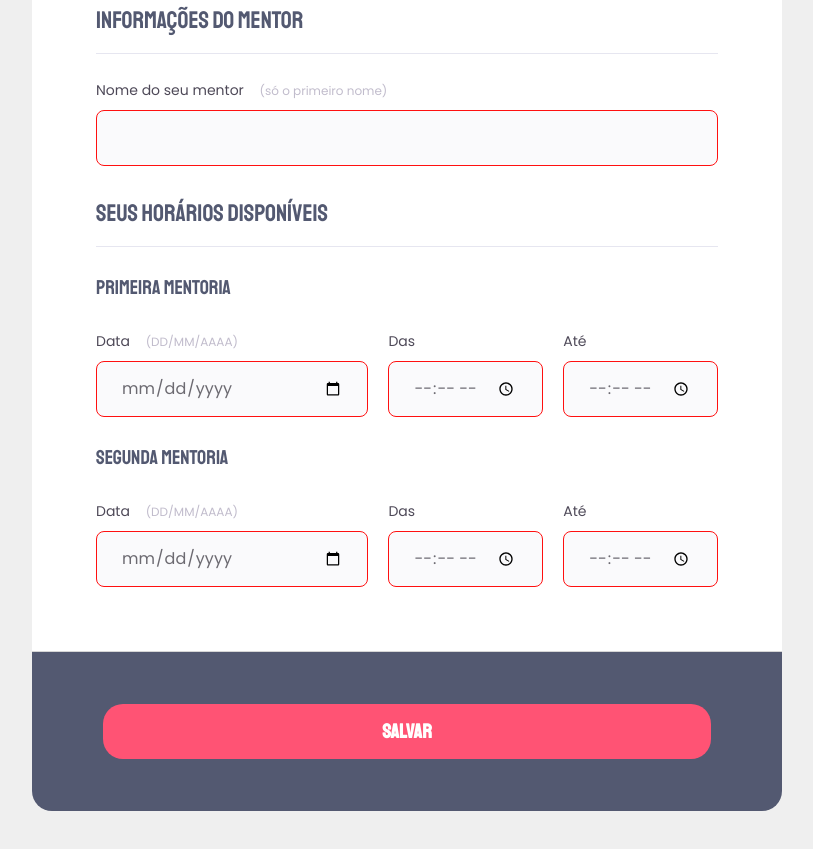
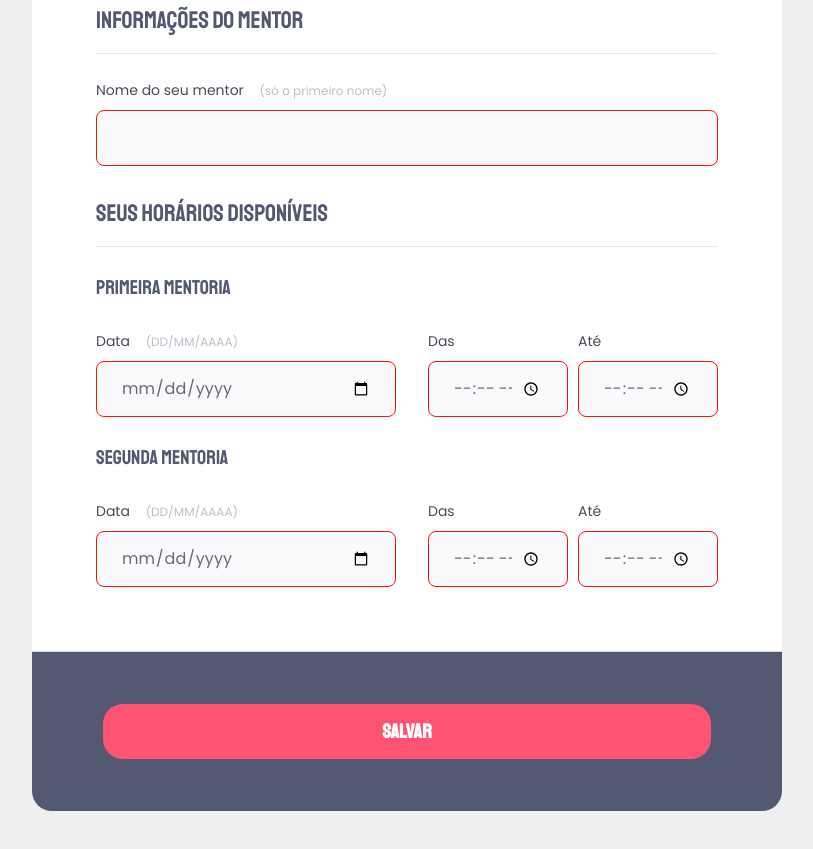
Before and after one commit to martinakbrehm/mentoring-application-form, a plain HTML site: page index.html in a window 1280 px wide. Shown: the part 812-1661 px from the top of the page, without its empty margins (233-1046 px from the left). Drawn offline with Linux system fonts and the light colour scheme.

Commit message:
css settings col-3

```diff
--- a/index.html
+++ b/index.html
@@ -74,37 +74,43 @@
                     <p>PRIMEIRA MENTORIA</p>
 
                     <div class="col-3">
-
                         <div class="input-wrapper">
                             <label for="first-mentoring-date">Data <span>(DD/MM/AAAA)</span> </label>
                             <input type="date" id="first-mentoring-date" required/>
                         </div>
+                        <div class="col-2">
                             <div class="input-wrapper">
                                 <label for="first-mentoring-for">Das </label>
-                            <input type="time" id="lfirst-mentoring-for" required/>
+                                <input type="time" id="first-mentoring-for" required/>
                             </div>
                             <div class="input-wrapper">
                                 <label for="first-mentoring-end">Até </label>
                                 <input type="time" id="first-mentoring-end" required/>
                             </div>
-
+                        </div>
 
                     </div>
+
                     <p>SEGUNDA MENTORIA</p>
+
                     <div class="col-3">
-
                         <div class="input-wrapper">
                             <label for="second-mentoring-date">Data <span>(DD/MM/AAAA)</span> </label>
-                            <input type="date" id="first-mentoring-date" required/>
+                            <input type="date" id="second-mentoring-date" required/>
                         </div>
+                        <div class="col-2">
                             <div class="input-wrapper">
                                 <label for="second-mentoring-for">Das </label>
-                            <input type="time" id="lfirst-mentoring-for" required/>
+                                <input type="time" id="second-mentoring-for" required/>
                             </div>
                             <div class="input-wrapper">
                                 <label for="second-mentoring-end">Até </label>
-                            <input type="time" id="first-mentoring-end" required/>
+                                <input type="time" id="second-mentoring-end" required/>
                             </div>
+                        </div>
+
+                    </div>
+
 
 
                 </div>
--- a/style.css
+++ b/style.css
@@ -145,12 +145,20 @@ fieldset legend{
 
 .col-3{
     display:flex;
-    gap: 20px
+    gap: 32px;
 
 }
 
 .col-3 > div:nth-child(1) {
     width: 100%;
+}
+
+.col-2{
+    display: flex;
+    gap: 10px;
+}
+.col-2 .input-wrapper input {
+    width: 140px;
 }
 
 
```
Lines whose indentation alone changed are shown as unchanged.
